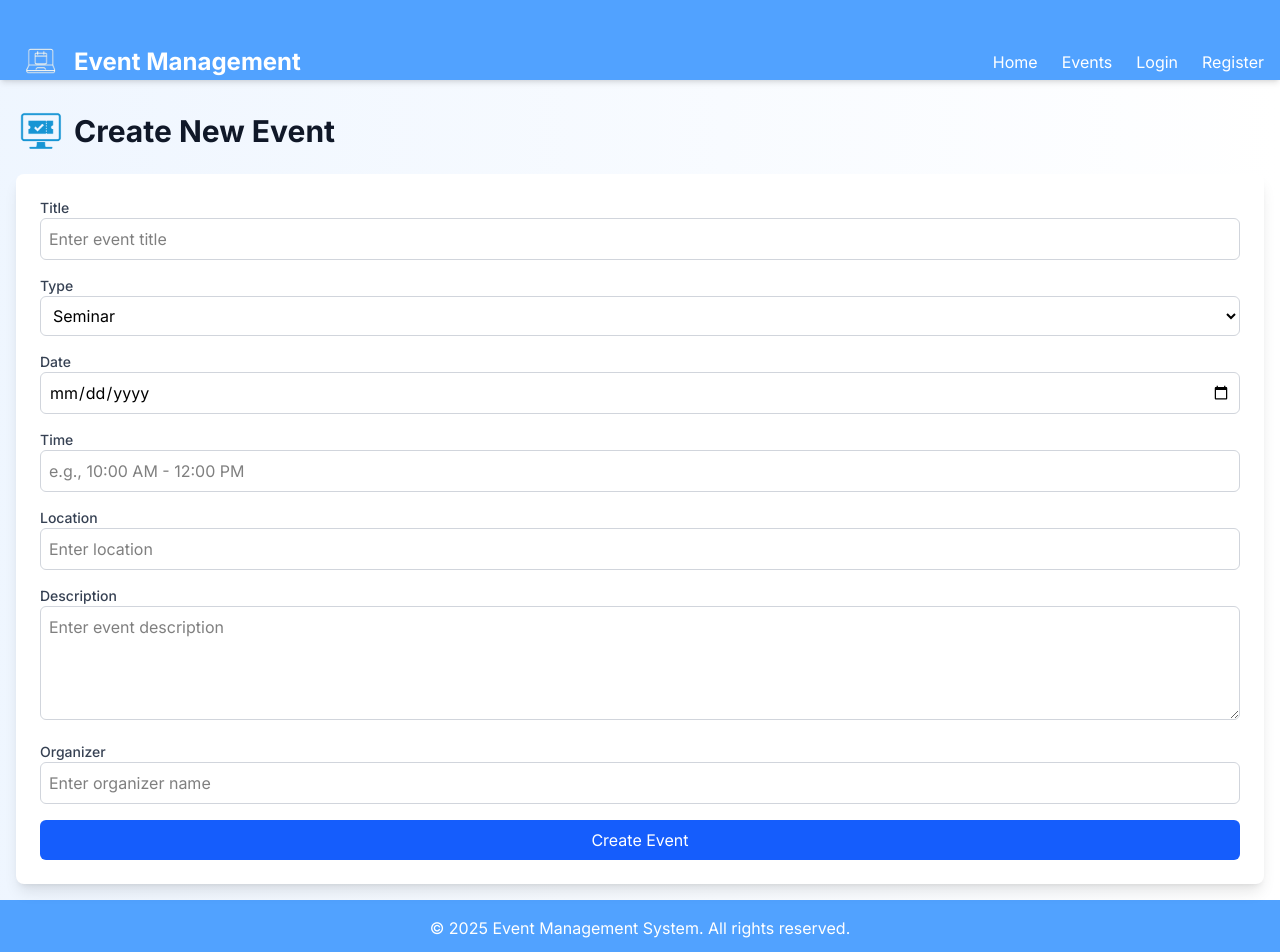
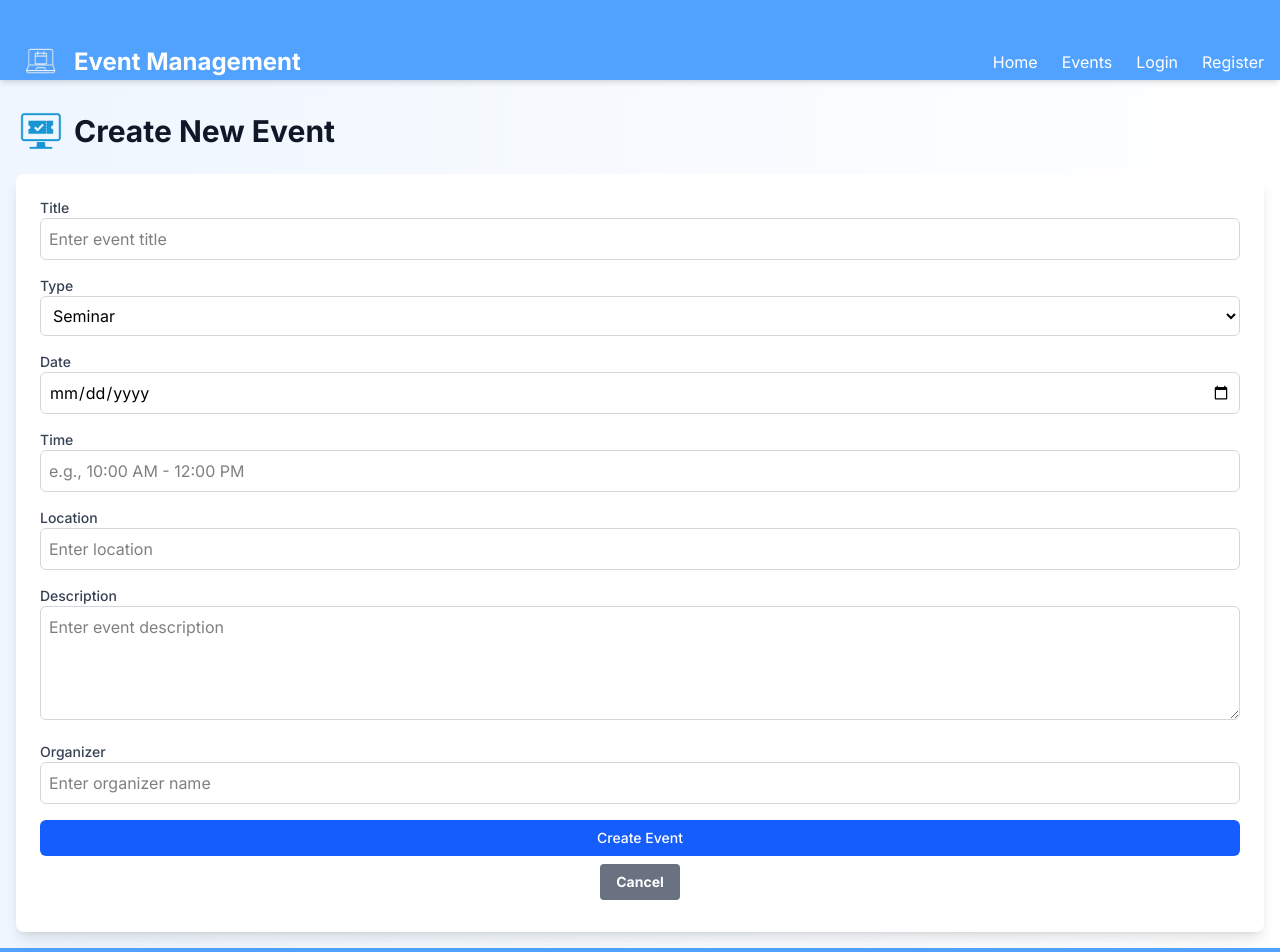
Before and after one commit to mb-shupto/event-management-system, a Next.js app: page /admin/create-event in a window 1280 px wide. Shown: the top 952 px of the page. Built offline with nearby package versions, Linux system fonts and the light colour scheme.

Commit message:
button issue solved

```diff
--- a/src/app/admin/create-event/page.tsx
+++ b/src/app/admin/create-event/page.tsx
@@ -155,7 +155,7 @@ export default function CreateEventPage() {
             />
           </div>
           <div>
-            <label htmlFor="organizer" className="block text-sm font-medium text-gray-700">
+            <label htmlFor="organizer" className="block text-sm font-medium  text-gray-700">
               Organizer
             </label>
             <input
@@ -167,12 +167,24 @@ export default function CreateEventPage() {
               placeholder="Enter organizer name"
             />
           </div>
-          <button
+
+          <div className="block text-sm font-medium mt-4 center gap-5">
+            <div className="flex justify-center gap-4">
+              <button
             type="submit"
             className="w-full bg-blue-600 text-white p-2 rounded-md hover:bg-blue-700"
           >
             Create Event
           </button>
+          </div>
+          <div className="flex justify-center gap-4 p-2">
+            <button className="bg-gray-500 hover:bg-gray-700 text-white font-bold py-2 px-4 rounded"
+              onClick={() => router.push("/admin/events")}
+              >
+              Cancel
+            </button>
+            </div>
+          </div>
         </form>
       </div>
     </div>
```
